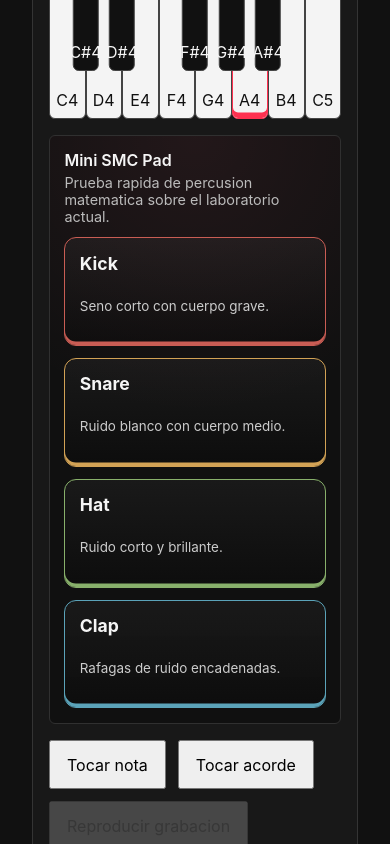
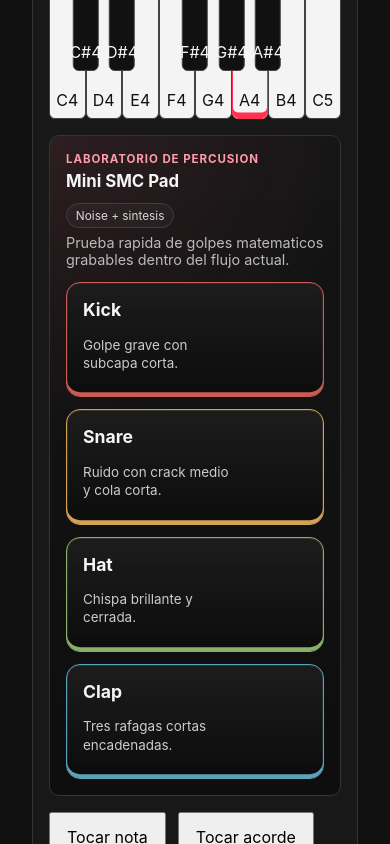
Before and after one commit to SebHernandezAmoros/MiMIDI, a React (Vite) app: page / in a window 390 px wide. Shown: the part 980-1824 px from the top of the page. Built offline with nearby package versions, Linux system fonts and the light colour scheme.

Commit message:
docs: diferir refinamiento final del smc pad hasta su vista dedicada

```diff
--- a/src/application/use-cases/playSmcPadHit.ts
+++ b/src/application/use-cases/playSmcPadHit.ts
@@ -17,33 +17,33 @@ export const smcPadSounds: SmcPadSoundDescriptor[] = [
     id: "kick",
     label: "Kick",
     accent: "smc-pad-accent-kick",
-    description: "Seno corto con cuerpo grave.",
+    description: "Golpe grave con subcapa corta.",
     note: "C2",
-    duration: 0.22,
+    duration: 0.2,
   },
   {
     id: "snare",
     label: "Snare",
     accent: "smc-pad-accent-snare",
-    description: "Ruido blanco con cuerpo medio.",
+    description: "Ruido con crack medio y cola corta.",
     note: "D2",
-    duration: 0.12,
+    duration: 0.11,
   },
   {
     id: "hat",
     label: "Hat",
     accent: "smc-pad-accent-hat",
-    description: "Ruido corto y brillante.",
+    description: "Chispa brillante y cerrada.",
     note: "F#2",
-    duration: 0.05,
+    duration: 0.045,
   },
   {
     id: "clap",
     label: "Clap",
     accent: "smc-pad-accent-clap",
-    description: "Rafagas de ruido encadenadas.",
+    description: "Tres rafagas cortas encadenadas.",
     note: "A#2",
-    duration: 0.09,
+    duration: 0.085,
   },
 ]
 
@@ -54,75 +54,95 @@ export function getSmcPadSoundDescriptor(soundId: SmcPadSoundId) {
 export function playSmcPadHit(soundId: SmcPadSoundId) {
   switch (soundId) {
     case "kick":
-      playFrequency(58, 0.22, {
+      playFrequency(64, 0.14, {
         waveform: "sine",
-        volume: 0.58,
+        volume: 0.64,
         envelope: {
           attack: 0.001,
-          decay: 0.06,
-          sustain: 0.08,
-          release: 0.08,
+          decay: 0.045,
+          sustain: 0.04,
+          release: 0.05,
         },
       })
-      playFrequency(44, 0.28, {
+      playFrequency(49, 0.24, {
         waveform: "triangle",
-        volume: 0.18,
+        volume: 0.24,
         envelope: {
           attack: 0.001,
-          decay: 0.08,
-          sustain: 0.06,
-          release: 0.12,
+          decay: 0.07,
+          sustain: 0.04,
+          release: 0.1,
         },
       })
       return
 
     case "snare":
-      playNoise(0.12, {
-        volume: 0.34,
+      playNoise(0.11, {
+        volume: 0.28,
         envelope: {
           attack: 0.001,
-          decay: 0.045,
-          sustain: 0.1,
-          release: 0.08,
+          decay: 0.032,
+          sustain: 0.07,
+          release: 0.06,
         },
       })
-      playFrequency(196, 0.1, {
-        waveform: "triangle",
-        volume: 0.1,
+      playFrequency(178, 0.09, {
+        waveform: "sawtooth",
+        volume: 0.08,
         envelope: {
           attack: 0.001,
-          decay: 0.03,
-          sustain: 0.04,
+          decay: 0.02,
+          sustain: 0.03,
           release: 0.05,
         },
       })
       return
 
     case "hat":
-      playNoise(0.05, {
-        volume: 0.16,
+      playNoise(0.04, {
+        volume: 0.13,
         envelope: {
           attack: 0.001,
-          decay: 0.012,
-          sustain: 0.02,
-          release: 0.03,
+          decay: 0.009,
+          sustain: 0.015,
+          release: 0.02,
+        },
+      })
+      playFrequency(8400, 0.025, {
+        waveform: "square",
+        volume: 0.015,
+        envelope: {
+          attack: 0.001,
+          decay: 0.005,
+          sustain: 0.01,
+          release: 0.01,
         },
       })
       return
 
     case "clap":
-      ;[0, 22, 44].forEach((delayMs, burstIndex) => {
+      ;[0, 18, 38].forEach((delayMs, burstIndex) => {
         window.setTimeout(() => {
-          playNoise(0.045, {
-            volume: burstIndex === 0 ? 0.22 : 0.16,
+          playNoise(0.038, {
+            volume: burstIndex === 0 ? 0.2 : 0.14,
             envelope: {
               attack: 0.001,
-              decay: 0.014,
-              sustain: 0.03,
-              release: 0.03,
+              decay: 0.011,
+              sustain: 0.02,
+              release: 0.026,
             },
           })
         }, delayMs)
       })
+      playFrequency(520, 0.05, {
+        waveform: "triangle",
+        volume: 0.03,
+        envelope: {
+          attack: 0.001,
+          decay: 0.01,
+          sustain: 0.01,
+          release: 0.02,
+        },
+      })
   }
 }
--- a/src/features/smc-pad/MiniSmcPad.css
+++ b/src/features/smc-pad/MiniSmcPad.css
@@ -1,28 +1,53 @@
 .smc-pad {
   display: grid;
-  gap: 0.75rem;
-  padding: 0.9rem;
-  border: 1px solid #303030;
-  border-radius: 6px;
+  gap: 0.9rem;
+  padding: 1rem;
+  border: 1px solid #343434;
+  border-radius: 10px;
   background:
-    radial-gradient(circle at top, rgb(255 110 140 / 0.08), transparent 46%),
+    radial-gradient(circle at top left, rgb(255 110 140 / 0.1), transparent 42%),
+    linear-gradient(180deg, rgb(255 255 255 / 0.02), rgb(0 0 0 / 0.12)),
     #101010;
 }
 
 .smc-pad-header {
   display: grid;
-  gap: 0.25rem;
+  gap: 0.35rem;
+}
+
+.smc-pad-eyebrow {
+  color: #ff9cab;
+  font-size: 0.72rem;
+  font-weight: 700;
+  letter-spacing: 0.08em;
+  text-transform: uppercase;
+}
+
+.smc-pad-header-row {
+  display: flex;
+  justify-content: space-between;
+  align-items: center;
+  gap: 0.75rem;
 }
 
 .smc-pad-header h2 {
   margin: 0;
-  font-size: 1rem;
-  font-weight: 600;
+  font-size: 1.05rem;
+  font-weight: 700;
 }
 
 .smc-pad-header p {
   color: #bbbbbb;
   font-size: 0.9rem;
+}
+
+.smc-pad-badge {
+  padding: 0.28rem 0.55rem;
+  border: 1px solid #3f3f3f;
+  border-radius: 999px;
+  color: #d8d8d8;
+  font-size: 0.74rem;
+  background: rgb(255 255 255 / 0.03);
 }
 
 .smc-pad-grid {
@@ -32,23 +57,27 @@
 }
 
 .smc-pad-button {
-  min-height: 6.8rem;
-  padding: 0.9rem;
+  min-height: 7.2rem;
+  padding: 1rem;
   border: 1px solid #444444;
-  border-radius: 12px;
+  border-radius: 14px;
   display: grid;
   gap: 0.45rem;
   text-align: left;
   color: #f5f5f5;
-  background: linear-gradient(180deg, rgb(255 255 255 / 0.04), rgb(0 0 0 / 0.2));
+  background:
+    linear-gradient(180deg, rgb(255 255 255 / 0.05), rgb(0 0 0 / 0.24)),
+    rgb(16 16 16);
   transition:
     transform 120ms ease,
     border-color 120ms ease,
-    box-shadow 120ms ease;
+    box-shadow 120ms ease,
+    background 120ms ease;
 }
 
 .smc-pad-button:hover {
   transform: translateY(-1px);
+  box-shadow: 0 0.35rem 1rem rgb(0 0 0 / 0.18);
 }
 
 .smc-pad-button:active {
@@ -69,29 +98,43 @@
   color: #cccccc;
   font-size: 0.84rem;
   line-height: 1.35;
+  max-width: 18ch;
 }
 
 .smc-pad-accent-kick {
   border-color: #c95d54;
-  box-shadow: inset 0 -0.22rem 0 #c95d54;
+  box-shadow:
+    inset 0 -0.24rem 0 #c95d54,
+    inset 0 0 0 1px rgb(201 93 84 / 0.18);
 }
 
 .smc-pad-accent-snare {
   border-color: #d2a255;
-  box-shadow: inset 0 -0.22rem 0 #d2a255;
+  box-shadow:
+    inset 0 -0.24rem 0 #d2a255,
+    inset 0 0 0 1px rgb(210 162 85 / 0.18);
 }
 
 .smc-pad-accent-hat {
   border-color: #88b06b;
-  box-shadow: inset 0 -0.22rem 0 #88b06b;
+  box-shadow:
+    inset 0 -0.24rem 0 #88b06b,
+    inset 0 0 0 1px rgb(136 176 107 / 0.18);
 }
 
 .smc-pad-accent-clap {
   border-color: #5ba3b9;
-  box-shadow: inset 0 -0.22rem 0 #5ba3b9;
+  box-shadow:
+    inset 0 -0.24rem 0 #5ba3b9,
+    inset 0 0 0 1px rgb(91 163 185 / 0.18);
 }
 
 @media (max-width: 720px) {
+  .smc-pad-header-row {
+    align-items: start;
+    flex-direction: column;
+  }
+
   .smc-pad-grid {
     grid-template-columns: minmax(0, 1fr);
   }
--- a/src/features/smc-pad/MiniSmcPad.tsx
+++ b/src/features/smc-pad/MiniSmcPad.tsx
@@ -18,8 +18,12 @@ export function MiniSmcPad({ onTrigger }: MiniSmcPadProps) {
   return (
     <section className="smc-pad" aria-label="Mini SMC Pad">
       <div className="smc-pad-header">
-        <h2>Mini SMC Pad</h2>
-        <p>Prueba rapida de percusion matematica sobre el laboratorio actual.</p>
+        <div className="smc-pad-eyebrow">Laboratorio de percusion</div>
+        <div className="smc-pad-header-row">
+          <h2>Mini SMC Pad</h2>
+          <span className="smc-pad-badge">Noise + sintesis</span>
+        </div>
+        <p>Prueba rapida de golpes matematicos grabables dentro del flujo actual.</p>
       </div>
 
       <div className="smc-pad-grid">
```
Also changed, not shown: 2 other files (tests, documents, lock files or other folders).
